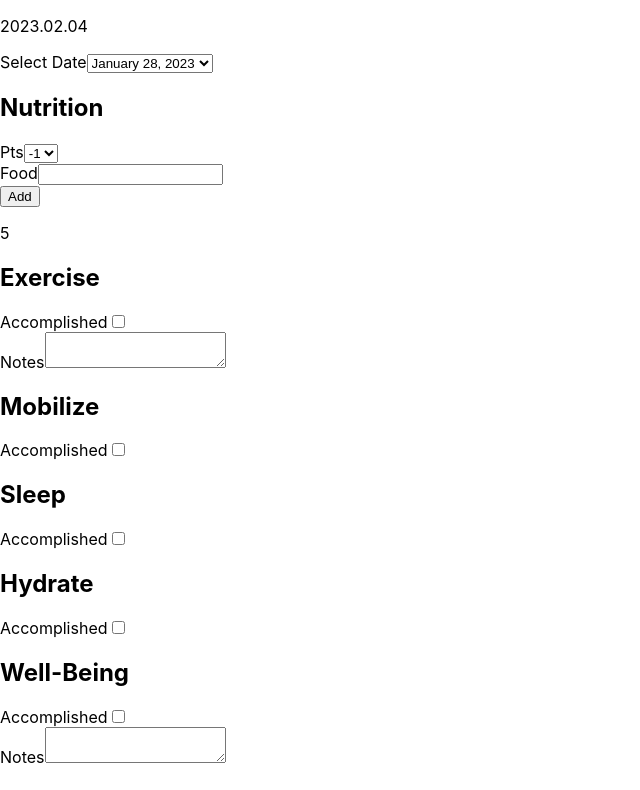
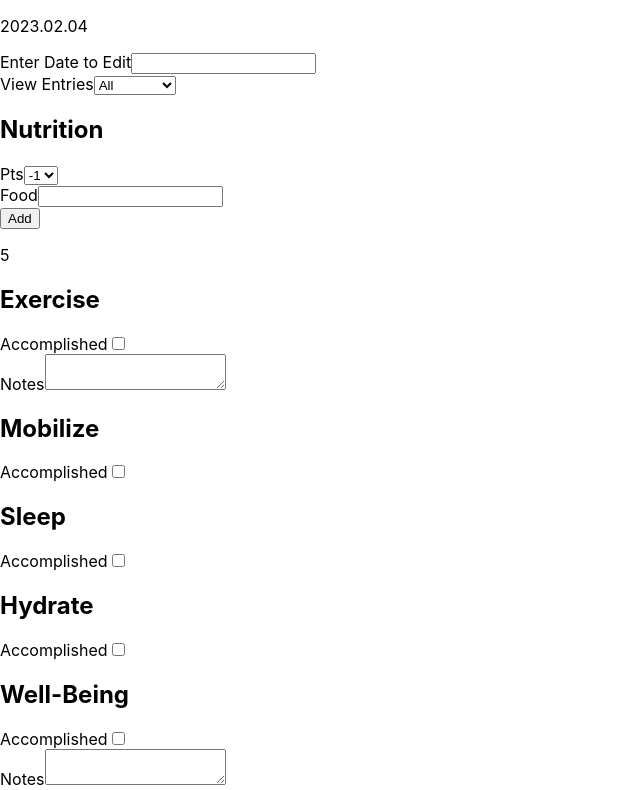
Before and after one commit to peter7n/whole-life-tracker, a React (Create React App) app: page / in a window 1280 px wide. Shown: the top 790 px of the page, without its empty margins (0-640 px from the left). Built offline with nearby package versions, Linux system fonts and the light colour scheme.

Commit message:
fetch to express backend working; add view entries input; make select Input component reusable with valueOptions prop

```diff
--- a/package.json
+++ b/package.json
@@ -2,6 +2,7 @@
   "name": "whole-life-tracker",
   "version": "0.1.0",
   "private": true,
+  "homepage": "/wlc",
   "dependencies": {
     "@testing-library/jest-dom": "^5.16.5",
     "@testing-library/react": "^13.4.0",
--- a/src/App.js
+++ b/src/App.js
@@ -30,7 +30,8 @@ function App() {
 
   useEffect(() => {
     if (Object.keys(daysDataObject).length !== 0) {
-      fetch('http://localhost:3001/post/' + currentDateId, {
+      fetch('https://masterptn.org:3000/post-data/' + currentDateId, {
+      // fetch('http://localhost:3001/post-data/' + currentDateId, {
       method: 'POST',
       headers: {'Content-Type': 'application/json'},
       body: JSON.stringify(daysDataObject)
--- a/src/DateBar/DateBar.js
+++ b/src/DateBar/DateBar.js
@@ -1,4 +1,5 @@
 import DatePicker from './DatePicker';
+import ViewPicker from './ViewPicker';
 import { useEffect } from 'react';
 
 const DateBar = (props) => {
@@ -16,6 +17,7 @@ const DateBar = (props) => {
 		<div>
 			<p>{year}.{month}.{day}</p>
 			<DatePicker />
+			<ViewPicker />
 		</div>
 	);
 }
--- a/src/DateBar/DatePicker.js
+++ b/src/DateBar/DatePicker.js
@@ -1,13 +1,23 @@
+import Input from "../UI/Input";
+import { useState } from "react";
+
 const DatePicker = () => {
+	const [enteredDate, setEnteredDate] = useState('');
+
+	const enteredDateHandler = (event) => {
+		setEnteredDate(event.target.value);
+	};
+
 	return (
 		<div>
 			<form>
-				<label htmlFor="date">Select Date</label>
-				<select name="date" id="date">
-					<option value="January 28, 2023">January 28, 2023</option>
-					<option value="January 27, 2023">January 27, 2023</option>
-					<option value="January 26, 2023">January 26, 2023</option>
-				</select>
+				<Input
+					type="text"
+					id="date"
+					label="Enter Date to Edit"
+					value={enteredDate}
+					onChange={enteredDateHandler}
+				/>
 			</form>
 		</div>
 	);
--- /dev/null
+++ b/src/DateBar/ViewPicker.js
@@ -0,0 +1,26 @@
+import Input from "../UI/Input";
+import { useState } from "react";
+
+const ViewPicker = () => {
+	const [selectedView, setSelectedView] = useState('Select an Option');
+	const valOpt = ['All', 'LastWeek'];
+
+	const viewChangeHandler = (event) => {
+		setSelectedView(event.target.value);
+	}
+
+	return (
+		<form>
+			<Input
+				type="select"
+				id="view"
+				label="View Entries"
+				value={selectedView}
+				valueOptions={valOpt}
+				onChange={viewChangeHandler}
+			/>
+		</form>
+	);
+}
+
+export default ViewPicker;
--- a/src/HabitsPanel/TrackingRow.js
+++ b/src/HabitsPanel/TrackingRow.js
@@ -35,6 +35,7 @@ const TrackingRow = (props) => {
 	const buttonClickHandler = (event) => {
 		event.preventDefault(); // prevent form submission
 		props.buttonOnClick(selectSelected, enteredText);
+		setEnteredText('');		// clear text field
 	}
 
 	let checkboxInput = '';
@@ -61,12 +62,14 @@ const TrackingRow = (props) => {
 				onChange={textAreaInputHandler} />;
 	}
 	if (props.select !== undefined && props.select.show) {
+		const valOpt = ['-1', '-2', '-3', '-4', '-5'];
 		selectInput =
 			<Input
 				type="select"
 				id={props.select.id}
 				label={props.select.label}
 				value={selectSelected}
+				valueOptions={valOpt}
 				onChange={selectInputHandler} />;
 	}
 	if (props.text !== undefined && props.text.show) {
--- a/src/UI/Input.js
+++ b/src/UI/Input.js
@@ -25,11 +25,9 @@ const Input = (props) => {
 		<div>
 			<label htmlFor={props.id}>{props.label}</label>
 			<select name={props.id} id={props.id} value={props.value} onChange={props.onChange}>
-				<option value="-1">-1</option>
-				<option value="-2">-2</option>
-				<option value="-3">-3</option>
-				<option value="-4">-4</option>
-				<option value="-5">-5</option>
+				{props.valueOptions && props.valueOptions.map((val, i) =>
+					<option key={i}>{val}</option>
+				)}
 			</select>
 		</div>;
 
```
